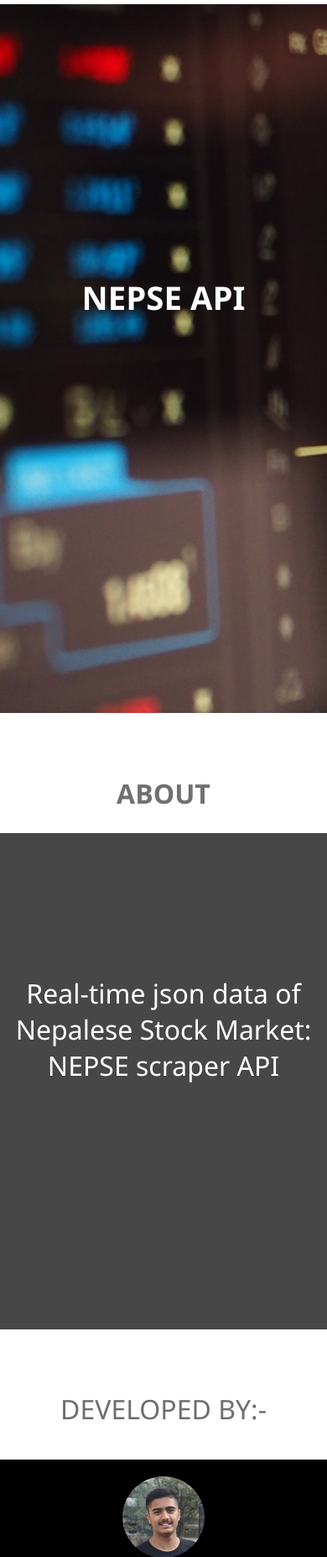
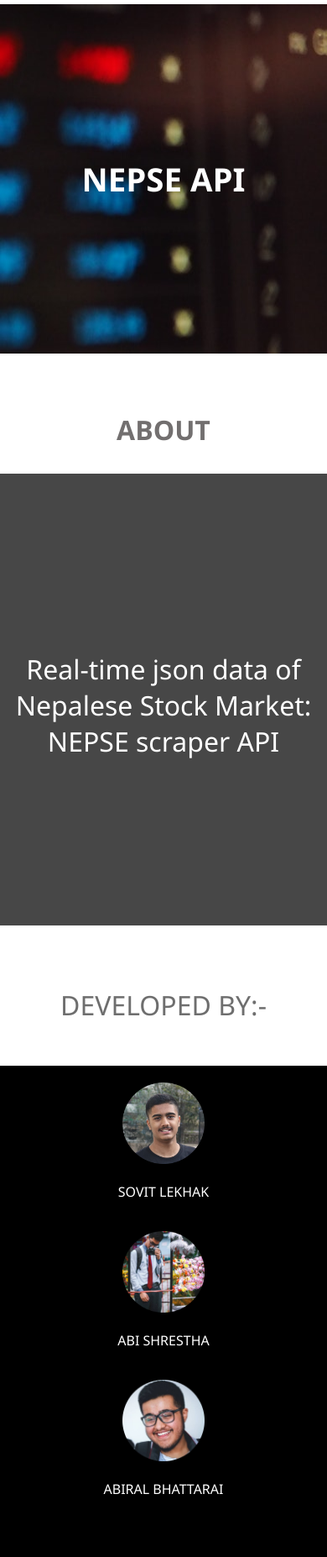
Before and after one commit to scifisatan/nepse, a Flask app: page / in a window 390 px wide. Shown: the part 240-2094 px from the top of the page at 84% size. After the commit the page ends 2019 px from the top, so only its background shows below. Run offline with Flask 2, Linux system fonts and the light colour scheme.

Commit message:
Frontend_tweak_2

```diff
--- a/static/css/style.css
+++ b/static/css/style.css
@@ -58,8 +58,8 @@ li {
 
 .graph-container {
   background: url("/static/images/background.jpg");
-  widows: 100vh;
-  height: 100vh ;
+  padding-bottom: 15%;
+  padding-top: 15%;
   margin-top: 5%;
   color: white;
   text-align: center;
@@ -75,15 +75,15 @@ li {
   text-align: center;
   color: #726F6F;
   font-family: 'Segoe UI';
-  margin-top: 5%;
-  margin-bottom: 5%;
+  margin-top: 4%;
+  margin-bottom: 8%;
 }
 
 .darkgray-container {
   width: 100%;
   height: 60vh;
   background: #474747;
-  margin-top: 5%;
+  margin-top: 8%;
 
 }
 
@@ -104,7 +104,7 @@ li {
   text-align: center;
   color: #6E6E6E;
   margin-top: 5%;
-  margin-bottom: 5%;
+  margin-bottom: 8%;
 }
 
 .dev1 {
@@ -269,6 +269,14 @@ a:hover.symbol {
   background: black;
 }
 .darkgray-container {
-  height: 70vh;
+  padding-top: 4%;
+  padding-bottom: 4%;
+  margin-top: 8%;
+}
+.graph-container {
+  width: 100%;
+  height: 50%;
+  padding-bottom: 40%;
+  padding-top: 40%;
 }
 }
--- a/templates/homepg.html
+++ b/templates/homepg.html
@@ -18,17 +18,17 @@
   <div class="header" data-aos="fade-right">
       <nav>
         <ul data-aos="fade-right">
-          <li><a href="https://api-nepse.herokuapp.com/" class="home" target="_blank">HOME</a></li>
-          <li><a href="https://api-nepse.herokuapp.com/data" class="api" target="_blank">NEPSE API</a></li>
+          <li><a href="http://api-nepse.herokuapp.com/" class="home" target="_blank">    HOME</a></li>
+          <li><a href="http://api-nepse.herokuapp.com/data" class="api" target="_blank">NEPSE API</a></li>
           <li>
-            <a href="https://api-nepse.herokuapp.com/symbols" class="symbol" target="_blank">SYMBOLS</a>
+            <a href="http://api-nepse.herokuapp.com/symbols" class="symbol" target="_blank">SYMBOLS</a>
           </li>
 
         </ul>
       </nav>
   </div>
   <div class="graph-container" data-aos="fade-down">
-    <br><br><br><br><br><br><br><br><br><br><br>
+
       <h1 class="nepse">NEPSE API</h1>
 </div>
 <br>
```
